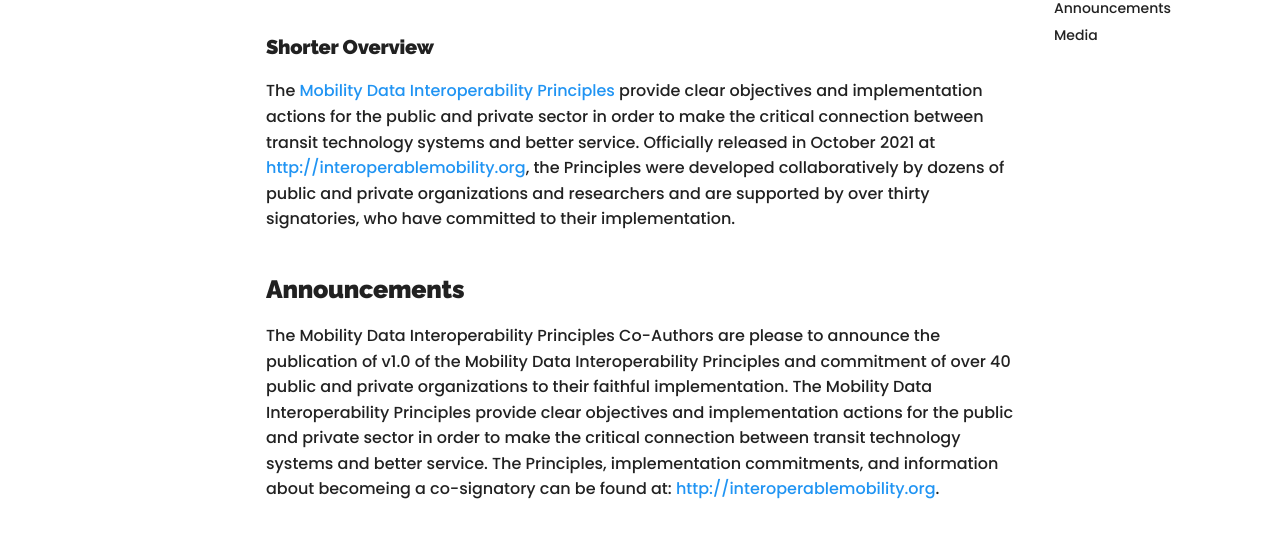
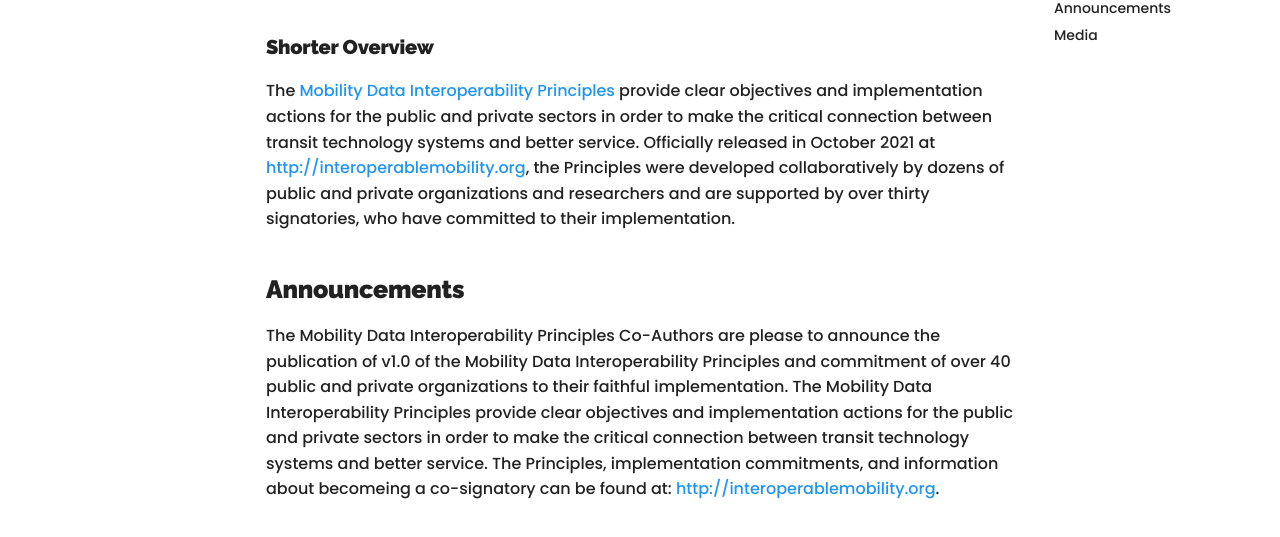
Before and after one commit to interoperable-mobility/principles, an MkDocs documentation site: the page built from docs/resources.md, in a window 1280 px wide and 900 px high, scrolled down 1081 px. Shown: the part 181-718 px from the top of the window. Built offline with MkDocs 1.6.1 and Material for MkDocs 9.7.7, drawn with Linux system fonts in a browser that asks for light colours; nearby versions of some CDN libraries; comment, search, counter and statistics services are not loaded.

Commit message:
fix typo
sectors not sector

```diff
--- a/docs/resources.md
+++ b/docs/resources.md
@@ -25,11 +25,11 @@ The Principles are co-authored by (in alphabetical order) the California Associa
 
 ### Shorter Overview
 
-The [Mobility Data Interoperability Principles](http://interoperablemobility.org) provide clear objectives and implementation actions for the public and private sector in order to make the critical connection between transit technology systems and better service.  Officially released in October 2021 at [http://interoperablemobility.org](http://interoperablemobility.org), the Principles were developed collaboratively by dozens of public and private organizations and researchers and are supported by over thirty signatories, who have committed to their implementation.
+The [Mobility Data Interoperability Principles](http://interoperablemobility.org) provide clear objectives and implementation actions for the public and private sectors in order to make the critical connection between transit technology systems and better service.  Officially released in October 2021 at [http://interoperablemobility.org](http://interoperablemobility.org), the Principles were developed collaboratively by dozens of public and private organizations and researchers and are supported by over thirty signatories, who have committed to their implementation.
 
 ## Announcements
 
-The Mobility Data Interoperability Principles Co-Authors are please to announce the publication of v1.0 of the Mobility Data Interoperability Principles and commitment of over 40 public and private organizations to their faithful implementation. The Mobility Data Interoperability Principles provide clear objectives and implementation actions for the public and private sector in order to make the critical connection between transit technology systems and better service. The Principles, implementation commitments, and information about becomeing a co-signatory can be found at: [http://interoperablemobility.org](http://interoperablemobility.org).
+The Mobility Data Interoperability Principles Co-Authors are please to announce the publication of v1.0 of the Mobility Data Interoperability Principles and commitment of over 40 public and private organizations to their faithful implementation. The Mobility Data Interoperability Principles provide clear objectives and implementation actions for the public and private sectors in order to make the critical connection between transit technology systems and better service. The Principles, implementation commitments, and information about becomeing a co-signatory can be found at: [http://interoperablemobility.org](http://interoperablemobility.org).
 
 ## Media
 
```
